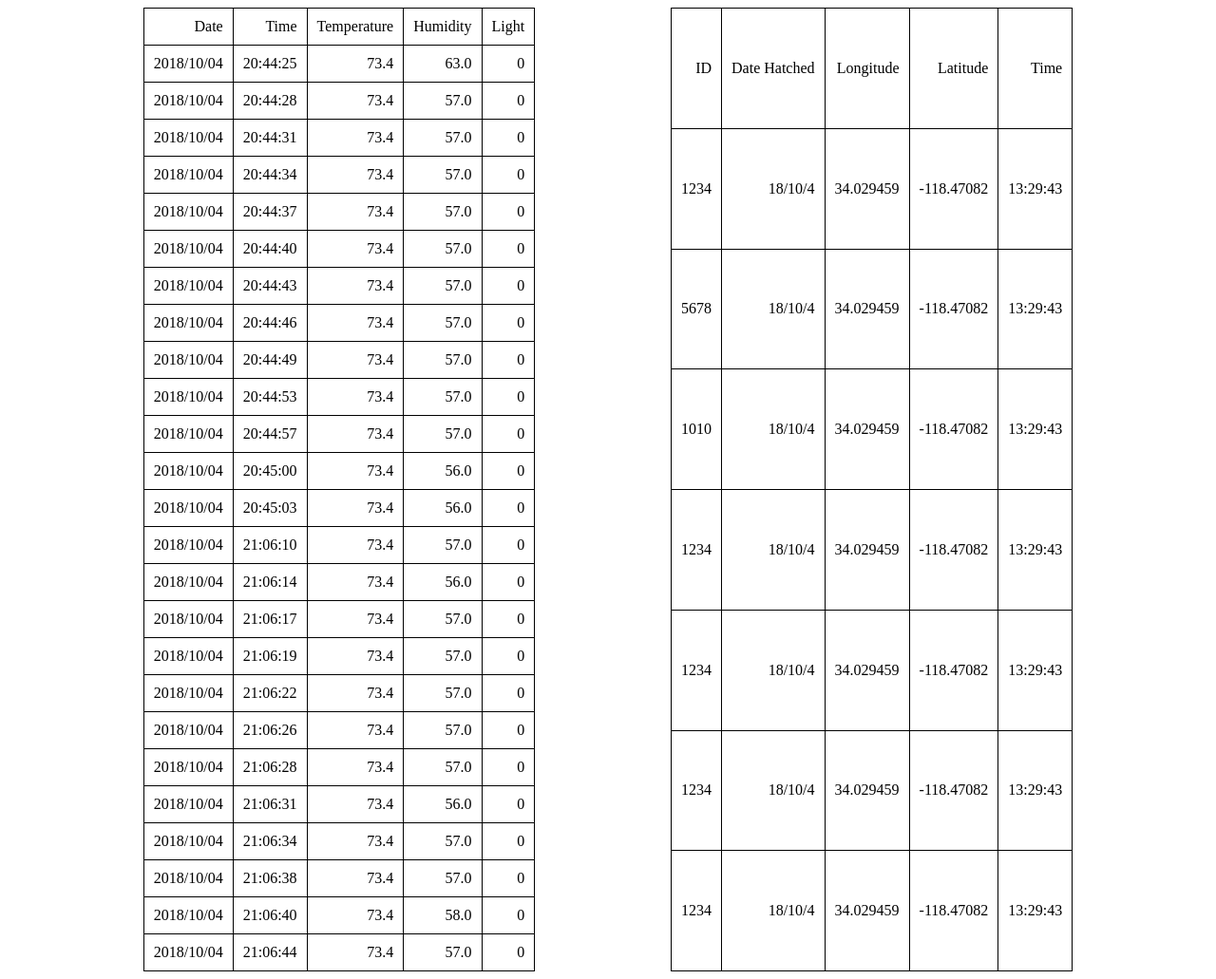
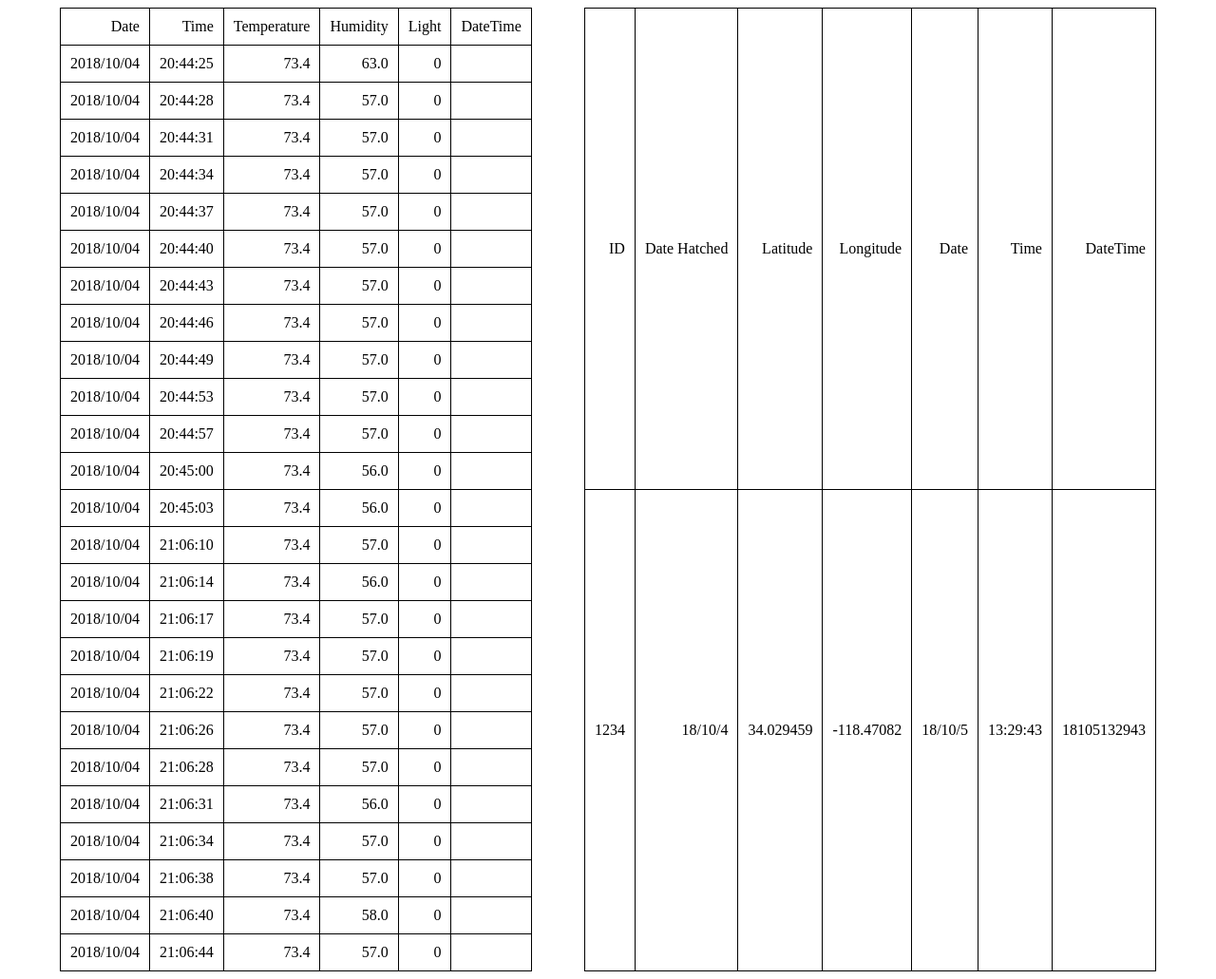
Before and after one commit to paulchyz/IoT_SupplyChain, a Flask app: page / in a window 1280 px wide. Shown: the whole page at 95% size. Run offline with Flask 2, Linux system fonts and the light colour scheme.

Commit message:
Adding datetime

```diff
--- a/Server.py
+++ b/Server.py
@@ -14,9 +14,9 @@ nfcJSONfile = currentPath+ r'/dataFiles/nfcOutput.json'
 def getCSV(filename, datatype):
     # Set table headers
     if datatype=='iot':
-        CSVlist = [['Date', 'Time', 'Temperature', 'Humidity', 'Light']]
+        CSVlist = [['Date', 'Time', 'Temperature', 'Humidity', 'Light', 'DateTime']]
     elif datatype=='nfc':
-        CSVlist = [['ID', 'Date Hatched', 'Longitude', 'Latitude', 'Time']]
+        CSVlist = [['ID', 'Date Hatched', 'Latitude', 'Longitude', 'Date', 'Time', 'DateTime']]
     else:
         CSVlist = [[]]
 
@@ -54,13 +54,17 @@ def makeNFCcsv(nfcPost):
     if not os.path.isfile(nfcCSVfile):
         f = open(nfcCSVfile, 'w')
         fWriter = csv.writer(f)
-        fWriter.writerow(['ID', 'Date Hatched', 'Latitude', 'Longitude', 'Time'])
+        fWriter.writerow(['ID', 'Date Hatched', 'Latitude', 'Longitude', 'Date', 'Time', 'DateTime'])
         f.close()
 
     # Write data values to CSV file
     with open(nfcCSVfile, 'a') as dataFile:
+        dateTime = nfcPost['Date'] + nfcPost['Time']
+        dateTime = dateTime.replace('/', '')
+        dateTime = dateTime.replace(':', '')
+
         fWriter = csv.writer(dataFile)
-        fWriter.writerow([nfcPost['ID'], nfcPost['Date Hatched'], nfcPost['Latitude'], nfcPost['Longitude'], nfcPost['Time']])
+        fWriter.writerow([nfcPost['ID'], nfcPost['Date Hatched'], nfcPost['Latitude'], nfcPost['Longitude'], nfcPost['Date'], nfcPost['Time'], dateTime])
     return
 
 @app.route("/")
--- a/dataFiles/nfcData.csv
+++ b/dataFiles/nfcData.csv
@@ -1,8 +1,2 @@
-ID,Date Hatched,Latitude,Longitude,Time
-1234,18/10/4,34.029459,-118.47082,13:29:43
-5678,18/10/4,34.029459,-118.47082,13:29:43
-1010,18/10/4,34.029459,-118.47082,13:29:43
-1234,18/10/4,34.029459,-118.47082,13:29:43
-1234,18/10/4,34.029459,-118.47082,13:29:43
-1234,18/10/4,34.029459,-118.47082,13:29:43
-1234,18/10/4,34.029459,-118.47082,13:29:43
+ID,Date Hatched,Latitude,Longitude,Date,Time,DateTime
+1234,18/10/4,34.029459,-118.47082,18/10/5,13:29:43,18105132943
--- a/dataFiles/nfcOutput.json
+++ b/dataFiles/nfcOutput.json
@@ -1 +1 @@
-[{"Latitude": "34.029459", "Time": "13:29:43", "ID": "1234", "Longitude": "-118.47082", "Date Hatched": "18/10/4"}, {"Latitude": "34.029459", "Time": "13:29:43", "ID": "5678", "Longitude": "-118.47082", "Date Hatched": "18/10/4"}, {"Latitude": "34.029459", "Time": "13:29:43", "ID": "1010", "Longitude": "-118.47082", "Date Hatched": "18/10/4"}, {"Latitude": "34.029459", "Time": "13:29:43", "ID": "1234", "Longitude": "-118.47082", "Date Hatched": "18/10/4"}, {"Latitude": "34.029459", "Time": "13:29:43", "ID": "1234", "Longitude": "-118.47082", "Date Hatched": "18/10/4"}, {"Latitude": "34.029459", "Time": "13:29:43", "ID": "1234", "Longitude": "-118.47082", "Date Hatched": "18/10/4"}]
+[{"Longitude": "-118.47082", "Date Hatched": "18/10/4", "Date": "18/10/5", "Time": "13:29:43", "Latitude": "34.029459", "DateTime": "18105132943", "ID": "1234"}]
--- /dev/null
+++ b/iotData.csv
@@ -0,0 +1 @@
+Date,Time,Temperature,Humidity,Light,DateTime
--- a/templates/index.html
+++ b/templates/index.html
@@ -28,6 +28,7 @@
       <TD>{{r[2]}}</TD>
       <TD>{{r[3]}}</TD>
       <TD>{{r[4]}}</TD>
+      <TD>{{r[5]}}</TD>
     </TR>
     {% endfor %}
     </table>
@@ -40,6 +41,8 @@
         <TD>{{r[2]}}</TD>
         <TD>{{r[3]}}</TD>
         <TD>{{r[4]}}</TD>
+        <TD>{{r[5]}}</TD>
+        <TD>{{r[6]}}</TD>
       </TR>
       {% endfor %}
       </table>
```
